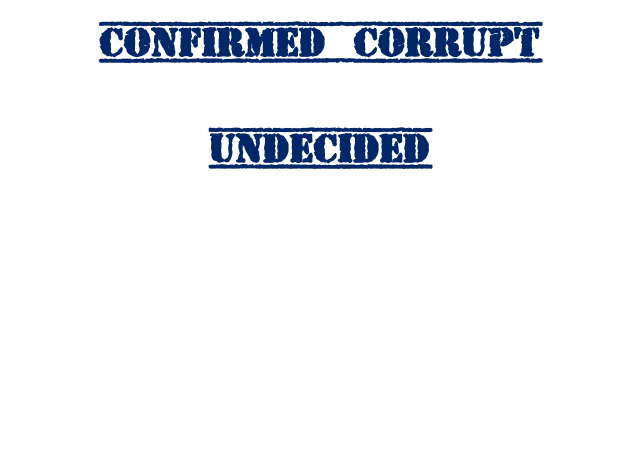
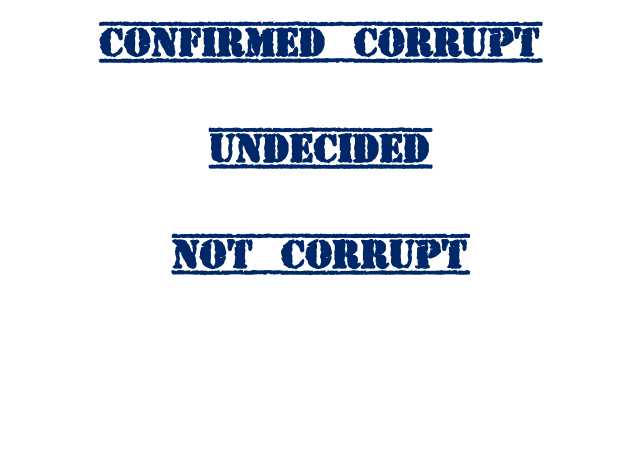
Before and after one commit to mikl0s/JAI, a Flask app: page / in a window 1280 px wide. Shown: the part 229-704 px from the top of the page, without its empty margins (320-960 px from the left). Run offline with Flask 3, Linux system fonts and the light colour scheme; data that the repository does not hold is empty.

Commit message:
chore: Preparing for voting system

```diff
--- a/static/script.js
+++ b/static/script.js
@@ -3,8 +3,9 @@ document.addEventListener('DOMContentLoaded', () => {
     fetch('/judges')
         .then(response => response.json())
         .then(data => {
-            displayJudges(data.confirmed, 'confirmed-list');
-            displayJudges(data.undecided, 'undecided-list');
+            // Display all judges in undecided section by default
+            const allJudges = [...data.confirmed, ...data.undecided];
+            displayJudges(allJudges, 'undecided-list');
         })
         .catch(error => console.error('Error fetching data:', error));
 
--- a/templates/index.html
+++ b/templates/index.html
@@ -54,6 +54,10 @@
             <h2>Undecided</h2>
             <div id="undecided-list" class="judge-list"></div>
         </section>
+        <section id="not-corrupt">
+            <h2>Not Corrupt</h2>
+            <div id="not-corrupt-list" class="judge-list"></div>
+        </section>
     </main>
     <script src="{{ url_for('static', filename='script.js') }}"></script>
 </body>
```
